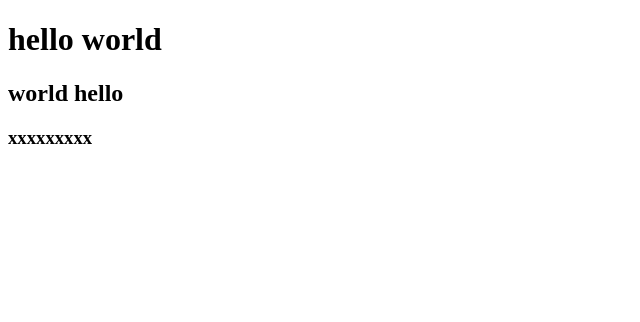
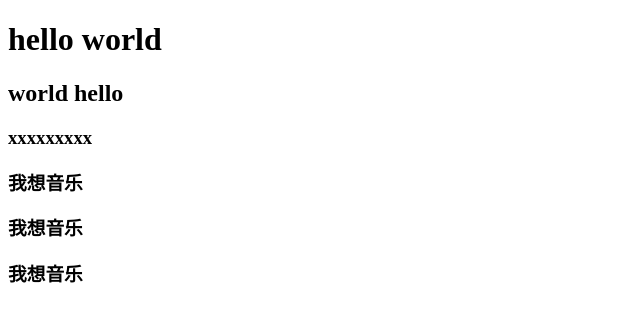
Before and after one commit to 18180547035/testDemo, a plain HTML site: page index.html in a window 1280 px wide. Shown: the whole page, without its empty margins (0-640 px from the left). Drawn offline with Linux system fonts and the light colour scheme.

Commit message:
这是第七次提交

```diff
--- a/index.html
+++ b/index.html
@@ -10,5 +10,11 @@
     <h1>hello world</h1>
     <h2>world hello</h2>
     <h3>xxxxxxxxx</h3>
+
+
+
+    <h3>我想音乐</h3>
+    <h3>我想音乐</h3>
+    <h3>我想音乐</h3>
 </body>
 </html>
```
Also changed, not shown: 1 other file.
